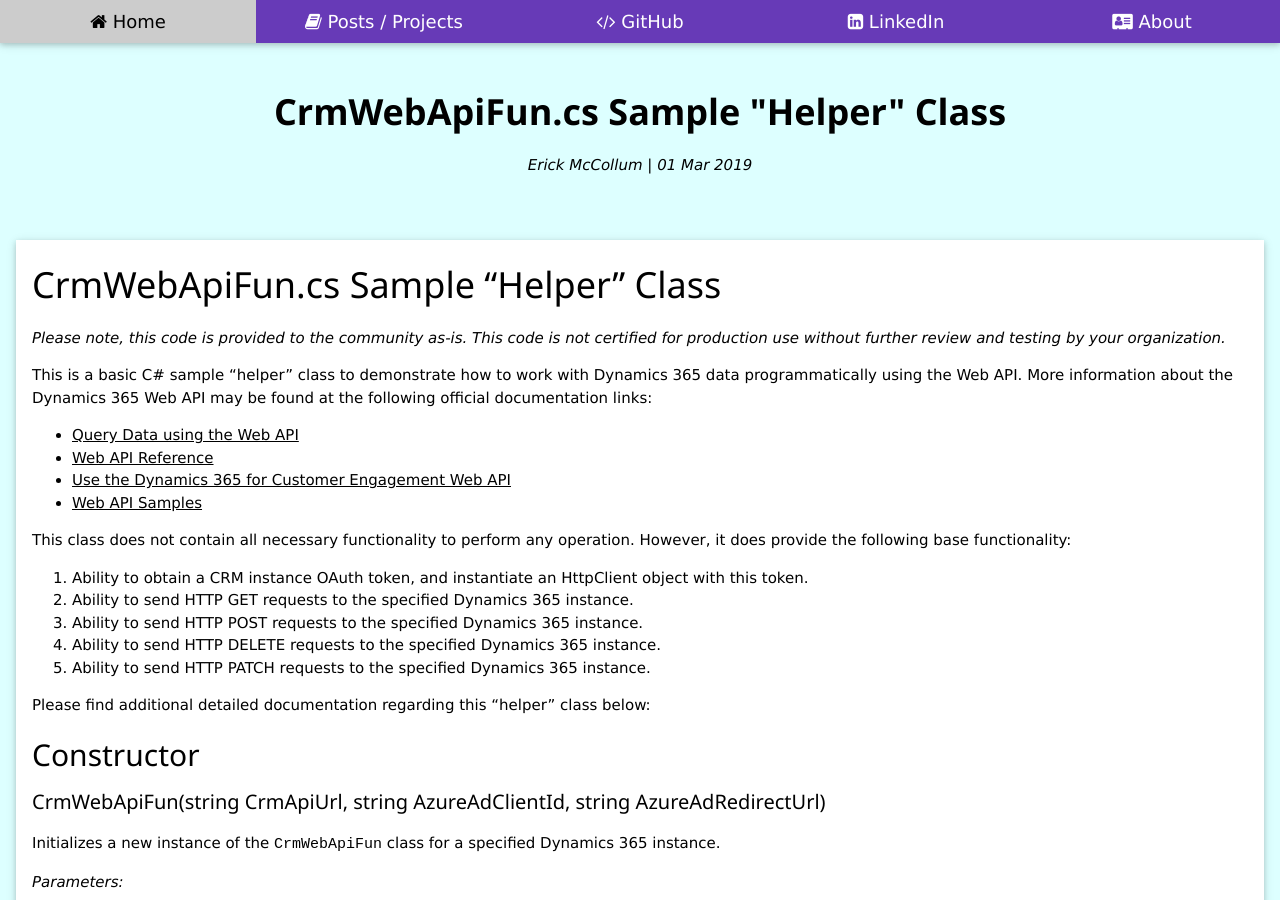
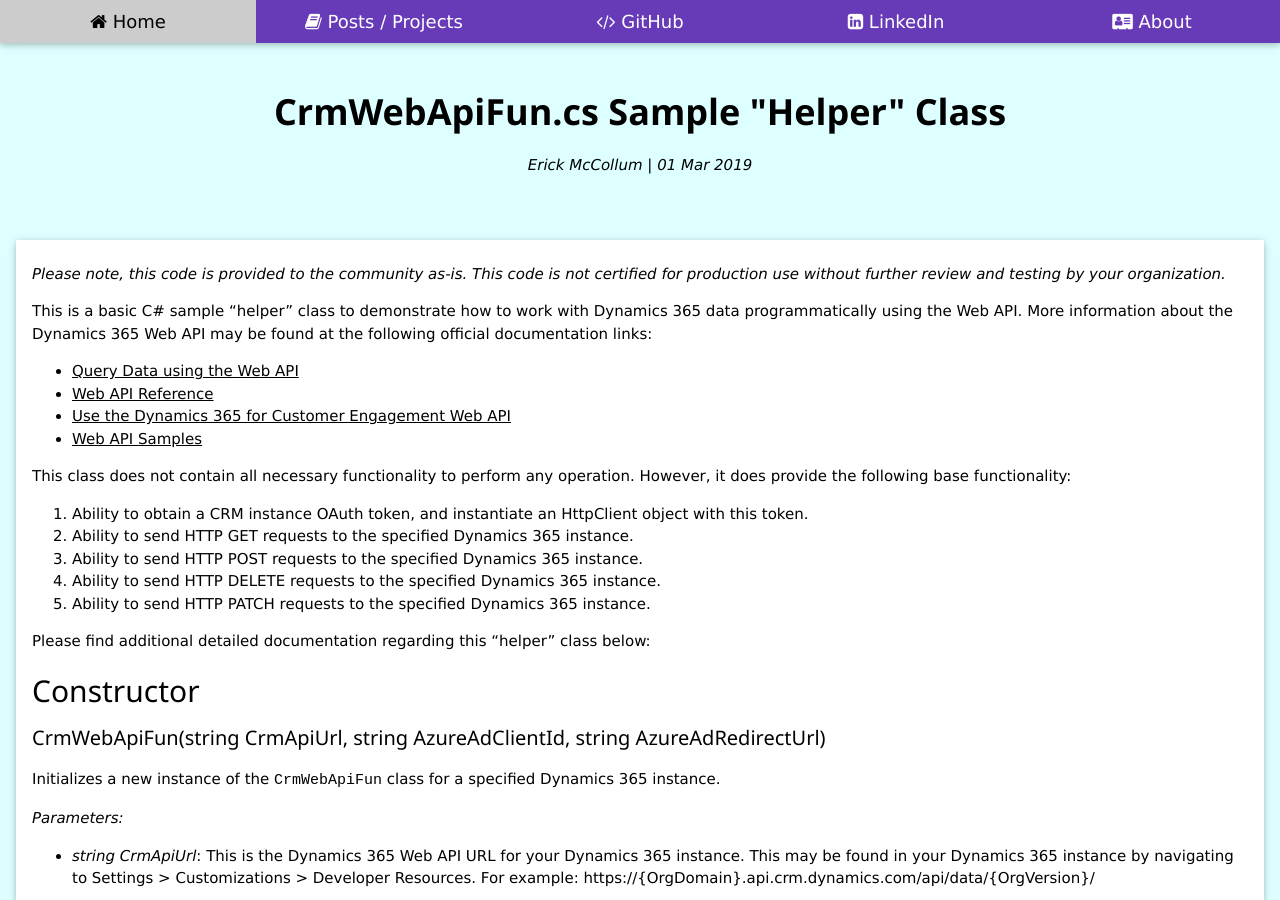
Before and after one commit to frederickm13/frederickm13.github.io, a Jekyll site: the page built from _posts/2019-03-01-CrmWebApiFun.md, in a window 1280 px wide and 900 px high. Built offline with Jekyll 4.4.1, drawn with Linux system fonts in a browser that asks for light colours.

Commit message:
Remove duplicate title in CrmWebApiFun post.

```diff
--- a/_posts/2019-03-01-CrmWebApiFun.md
+++ b/_posts/2019-03-01-CrmWebApiFun.md
@@ -7,8 +7,6 @@
 category: Project
 featured: 1
 ---
-
-# CrmWebApiFun.cs Sample "Helper" Class
 
 *Please note, this code is provided to the community as-is. This code is not certified for production use without further review and testing by your organization.*
 
```
